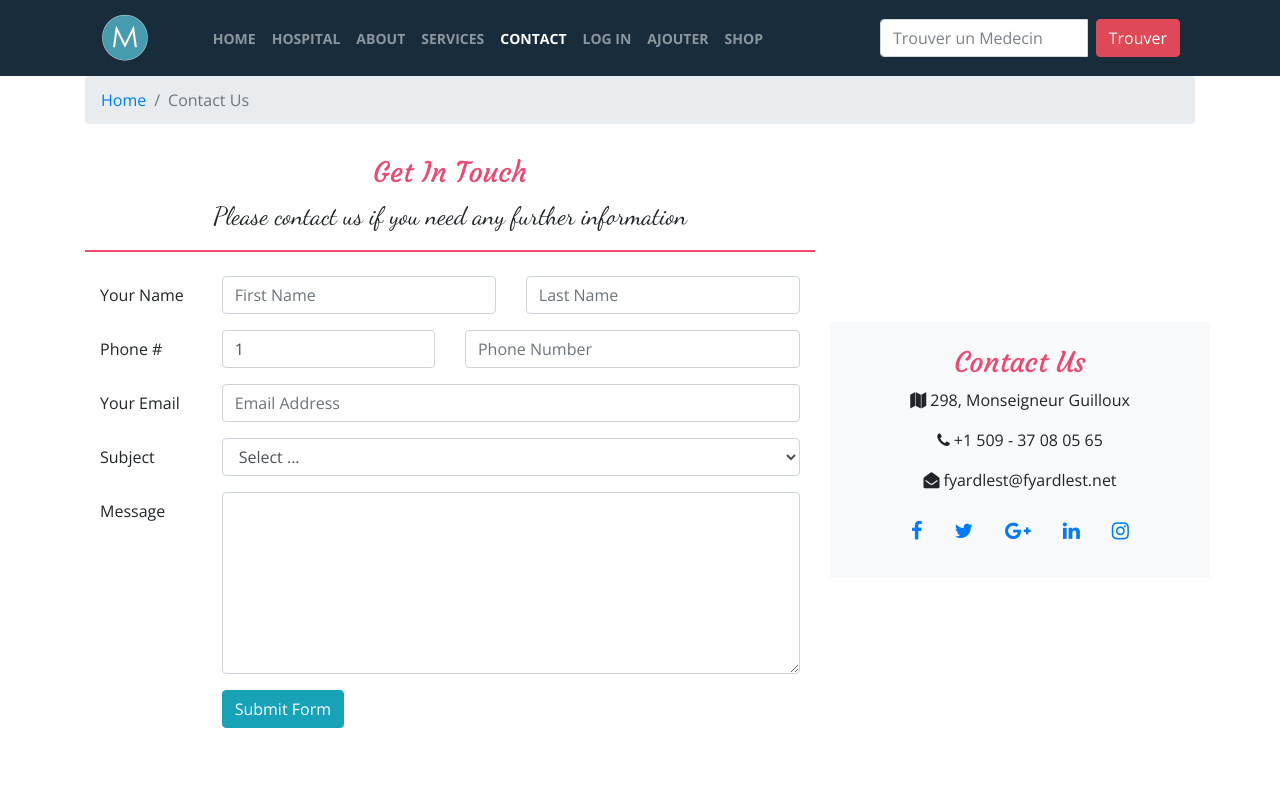
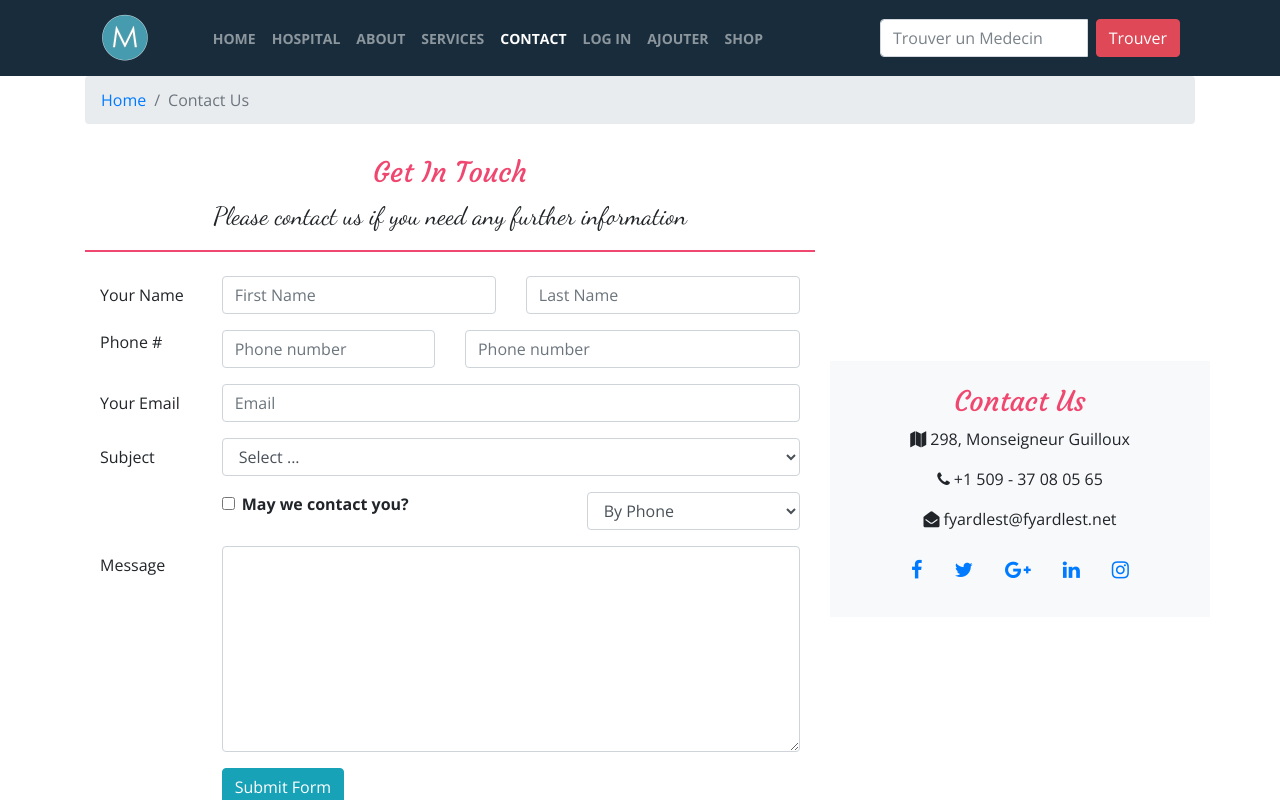
Before and after one commit to fyardlest1/gps-sante-haiti-react, a React (Create React App) app: page /contactus in a window 1280 px wide. Shown: the top 800 px of the page. Built offline with nearby package versions, Linux system fonts and the light colour scheme.

Commit message:
Controlled Forms

```diff
--- a/src/components/ContactComponent.js
+++ b/src/components/ContactComponent.js
@@ -1,117 +1,274 @@
-import React from 'react';
+import React, { Component } from 'react';
 import {
   Breadcrumb,
   BreadcrumbItem,
+  Button,
+  Form,
+  FormGroup,
+  Label,
+  Input,
+  Col,
 } from "reactstrap";
 import { Link } from 'react-router-dom';
 
-const Contact = (props) => {
+class Contact extends Component {
+  constructor(props) {
+    super(props);
+
+    this.state = {
+      firstName: "",
+      lastName: "",
+      areaCode: "",
+      phoneNum: "",
+      email: "",
+      agree: false,
+      subject: "Select ...",
+      contactType: "By Phone",
+      feedback: "",
+    };
+
+    this.handleInputChange = this.handleInputChange.bind(this);
+    this.handleSubmit = this.handleSubmit.bind(this);
+  }
+
+  handleInputChange(event) {
+    const target = event.target;
+    const name = target.name;
+    const value = target.type === "checkbox" ? target.checked : target.value;
+
+    this.setState({
+      [name]: value,
+    });
+  }
+
+  handleSubmit(event) {
+    console.log("Current state is: " + JSON.stringify(this.state));
+    alert("Current state is: " + JSON.stringify(this.state));
+    event.preventDefault();
+  }
+
+  render() {
     return (
       <React.Fragment>
-                <section id="contactSection">
-                    <div className="container">
+        <section id='contactSection'>
+          <div className='container'>
             <Breadcrumb>
-                            <BreadcrumbItem><Link to="/home">Home</Link></BreadcrumbItem>
+              <BreadcrumbItem>
+                <Link to='/home'>Home</Link>
+              </BreadcrumbItem>
               <BreadcrumbItem active>Contact Us</BreadcrumbItem>
             </Breadcrumb>
-                        <div className="row">
+            <div className='row'>
               {/* CONTACT FORM SECTION */}
-                        <div className="col-lg-8 py-3">
-                            <div className="text-center">
-                            <h3 className="getInTouch">Get In Touch</h3>
-                            <p className="contactUsSection mb-4">Please contact us if you need any further information</p>
+              <div className='col-lg-8 py-3'>
+                <div className='text-center'>
+                  <h3 className='getInTouch'>Get In Touch</h3>
+                  <p className='contactUsSection mb-4'>
+                    Please contact us if you need any further information
+                  </p>
                 </div>
-                            <div className="col">
-                            <form action className="form-group">
-                                <div className="form-group row">
-                                <div className="col-sm-2">
-                                    <label htmlFor="inputName" className="col-form-label">Your Name</label>
-                                </div>
-                                <div className="col">
-                                    <input type="text" className="form-control" id="inputName" placeholder="First Name" />
-                                </div>
-                                <div className="col">
-                                    <input type="text" className="form-control" id="inputName" placeholder="Last Name" />
+                <div className='col'>
+
+                    {/* ASKING FOR NAME */}
+                  <Form onSubmit={this.handleSubmit}>
+                    <FormGroup row>
+                      <Col sm={2}>
+                        <Label htmlFor='inputName' className='col-form-label'>
+                          Your Name
+                        </Label>
+                      </Col>
+                      <Col sm={5}>
+                        <Input type="text" id="firstName" name="firstName"
+                                        placeholder="First Name"
+                                        value={this.state.firstName}
+                                        onChange={this.handleInputChange}
+                        />
+                      </Col>
+                      <Col sm={5}>
+                        <Input type="text" id="lastName" name="lastName"
+                                        placeholder="Last Name"
+                                        value={this.state.lastName}
+                                        onChange={this.handleInputChange}
+                        />
+                      </Col>
+                    </FormGroup>
+
+                    {/* ASKING FOR PHONE # */}
+                    <FormGroup row>
+                      <Col md={2}>
+                        <Label htmlFor='phoneNum'>
+                          Phone #
+                        </Label>
+                      </Col>
+                      <Col md={4}>
+                          <Input type="tel" id="areaCode" name="areaCode"
+                                        placeholder="Phone number"
+                                        defaultValue={+1}
+                                        value={this.state.areaCode}
+                                        onChange={this.handleInputChange}
+                            />
+                      </Col>
+                      <Col>
+                            <Input type="tel" id="phoneNum" name="phoneNum"
+                                placeholder="Phone number"
+                                value={this.state.phoneNum}
+                                onChange={this.handleInputChange}
+                            />
+                     </Col>
+                    </FormGroup>
+
+                    {/* ASKING FOR EMAIL */}
+                    <FormGroup row>
+                      <Label htmlFor='email' sm={2}>
+                        Your Email
+                      </Label>
+                      <Col className='col'>
+                        <Input type="email" id="email" name="email"
+                                        placeholder="Email"
+                                        value={this.state.email}
+                                        onChange={this.handleInputChange}
+                        />
+                      </Col>
+                    </FormGroup>
+
+                    {/* SELECTION A SUBJECT */}
+                    <FormGroup row>
+                      <Label htmlFor='subject' sm={2} >
+                        Subject
+                      </Label>
+                      <Col>
+                        <Input type="select" name="subject"
+                                            value={this.state.subject}
+                                            onChange={this.handleInputChange}>
+                          <option>Select ...</option>
+                          <option>Informations</option>
+                          <option>Pour Ajouter Votre Pub</option>
+                          <option>Suggestions</option>
+                          <option>Autres</option>
+                        </Input>
+                      </Col>
+                    </FormGroup>
+                    <FormGroup row>
+                      <Col md={{ size: 6, offset: 2 }}>
+                        <FormGroup check>
+                          <Label check>
+                            <Input
+                              type='checkbox'
+                              name='agree'
+                              checked={this.state.agree}
+                              onChange={this.handleInputChange}
+                            />{" "}
+                            <strong>May we contact you?</strong>
+                          </Label>
+                        </FormGroup>
+                      </Col>
+                      <Col md={4}>
+                        <Input type='select' name='contactType'
+                            value={this.state.contactType}
+                            onChange={this.handleInputChange}>
+                          <option>By Phone</option>
+                          <option>By Email</option>
+                        </Input>
+                      </Col>
+                    </FormGroup>
+
+                    {/* USER MESSAGE */}
+                    <FormGroup row>
+                      <Label htmlFor='feedback' sm={2}> Message </Label>
+                      <Col md={10}>
+                        <Input type="textarea" id="feedback" name="feedback"
+                                        rows="8"
+                                        value={this.state.feedback}
+                                        onChange={this.handleInputChange} />
+                      </Col>
+                    </FormGroup>
+
+                    {/* FORM SUBMIT BUTTON */}
+                    <FormGroup row>
+                      <Col md={{size: 10, offset: 2}}>
+                        <Button type='submit' color='info'>
+                          Submit Form
+                        </Button>
+                      </Col>
+                    </FormGroup>
+                  </Form>
                 </div>
               </div>
-                                <div className="form-group row">
-                                <div className="col-sm-2">
-                                    <label htmlFor="areaCode" className="col-form-label">Phone #</label>
-                                </div>
-                                <div className="col-3 col-sm-4">
-                                    <input type="tel" className="form-control" id="areaCode" placeholder="Area Code" defaultValue={+1} />
-                                </div>
-                                <div className="col">
-                                    <input type="tel" className="form-control" name="telNum" id="inputName" placeholder="Phone Number" required />
+
+              {/* CAONTACT CARD */}
+              <div className='col-4 align-self-center py-4 text-center bg-light'>
+                <div className='row'>
+                  <div className='col'>
+                    <h3 className='contactUsPart'>Contact Us</h3>
+                    <p>
+                      <i className='fa fa-map' />{" "}
+                      <span>298, Monseigneur Guilloux</span>
+                    </p>
                   </div>
                 </div>
-                                <div className="form-group row">
-                                <label htmlFor="inputEmail" className="col-sm-2 col-form-label">Your Email</label>
-                                <div className="col">
-                                    <input type="email" className="form-control" id="inputEmail" placeholder="Email Address" required />
+                <div className='row'>
+                  <div className='col'>
+                    <p>
+                      <i className='fa fa-phone' />{" "}
+                      <span>+1 509 - 37 08 05 65</span>
+                    </p>
                   </div>
                 </div>
-                                <div className="form-group row">
-                                <label htmlFor="subject" className="col-sm-2 col-form-label">Subject</label>
-                                <div className="col">
-                                    <select name="subject" id="subject" className="form-control" required>
-                                    <option selected>Select ...</option>
-                                    <option value={1}>Informations</option>
-                                    <option value={2}>Pour Ajouter Votre Pub</option>
-                                    <option value={3}>Suggestions</option>
-                                    <option value={4}>Autres</option>
-                                    </select>
+                <div className='row'>
+                  <div className='col'>
+                    <p>
+                      <i className='fa fa-envelope-open' />{" "}
+                      <span>fyardlest@fyardlest.net</span>
+                    </p>
                   </div>
                 </div>
-                                <div className="form-group row">
-                                <label htmlFor="textArea" className="col-form-label col-sm-2">Message</label>
-                                <div className="col">
-                                    <textarea name="textArea" id="textArea" className="form-control" rows={7} required defaultValue={""} />
-                                </div>
-                                </div>
-                                <div className="row">
-                                <div className="offset-md-2 col-md-10">
-                                    <button className="btn btn-info d-none d-block bnt-lg" type="submit">Submit Form</button>
-                                </div>
-                                </div>
-                            </form>
-                            </div>
-                        </div>
-                        {/* CAONTACT CARD */}
-                        <div className="col-4 align-self-center py-4 text-center bg-light">
-                            <div className="row">
-                            <div className="col">
-                                <h3 className="contactUsPart">Contact Us</h3>
-                                <p><i className="fa fa-map" /> <span>298, Monseigneur Guilloux</span></p>
-                            </div>
-                            </div>
-                            <div className="row">
-                            <div className="col">
-                                <p><i className="fa fa-phone" /> <span>+1 509 - 37 08 05 65</span></p>
-                            </div>
-                            </div>
-                            <div className="row">
-                            <div className="col">
-                                <p><i className="fa fa-envelope-open" /> <span>fyardlest@fyardlest.net</span></p>
-                            </div>
-                            </div>
-                            <div className="row">
-                            <div className="col">
+                <div className='row'>
+                  <div className='col'>
                     {/*Facebook*/}
-                                <a className="btn-floating btn-lg btn-fb" type="button" role="button" href="http://facebook.com/">
-                                    <i className="fa fa-facebook-f" /></a>
+                    <a
+                      className='btn-floating btn-lg btn-fb'
+                      type='button'
+                      role='button'
+                      href='http://facebook.com/'
+                    >
+                      <i className='fa fa-facebook-f' />
+                    </a>
                     {/*Twitter*/}
-                                <a className="btn-floating btn-lg btn-tw" type="button" role="button" href="http://twitter.com/">
-                                    <i className="fa fa-twitter" /></a>
+                    <a
+                      className='btn-floating btn-lg btn-tw'
+                      type='button'
+                      role='button'
+                      href='http://twitter.com/'
+                    >
+                      <i className='fa fa-twitter' />
+                    </a>
                     {/*Google +*/}
-                                <a className="btn-floating btn-lg btn-gplus" type="button" role="button" href="http://google.com/">
-                                    <i className="fa fa-google-plus" /></a>
+                    <a
+                      className='btn-floating btn-lg btn-gplus'
+                      type='button'
+                      role='button'
+                      href='http://google.com/'
+                    >
+                      <i className='fa fa-google-plus' />
+                    </a>
                     {/*Linkedin*/}
-                                <a className="btn-floating btn-lg btn-li" type="button" role="button" href="http://linkedin.com/">
-                                    <i className="fa fa-linkedin" /></a>
+                    <a
+                      className='btn-floating btn-lg btn-li'
+                      type='button'
+                      role='button'
+                      href='http://linkedin.com/'
+                    >
+                      <i className='fa fa-linkedin' />
+                    </a>
                     {/*Instagram*/}
-                                <a className="btn-floating btn-lg btn-ins" type="button" role="button" href="http://instagram.com/">
-                                    <i className="fa fa-instagram" /></a>
+                    <a
+                      className='btn-floating btn-lg btn-ins'
+                      type='button'
+                      role='button'
+                      href='http://instagram.com/'
+                    >
+                      <i className='fa fa-instagram' />
+                    </a>
                   </div>
                 </div>
               </div>
@@ -131,7 +288,8 @@
                     </div>
                 </section>*/}
       </React.Fragment>
-        )
+    );
+  }
 }
 
 export default Contact;
--- a/src/components/MainComponent.js
+++ b/src/components/MainComponent.js
@@ -3,6 +3,7 @@
 import Home from "./HomeComponent";
 import { Switch, Route, Redirect } from "react-router-dom";
 import Directory from './DirectoryComponent';
+import About from './AboutComponent';
 import HospitalInfo from "./HospitalInfoComponent";
 import Contact from "./ContactComponent";
 import SignIn from './SigninInComponent';
@@ -60,6 +61,7 @@
               <Route path='/home' component={HomePage} />
               <Route exact path='/directory' render={() => <Directory hospitals={this.state.hospitals} />}  />
               <Route path='/directory/:hospitalId' component={HospitalWithId} />
+              <Route exact path='/aboutus' render={() => <About partners={this.state.partners} />} />
               <Route exact path='/contactus' component={Contact} />
               <Route exact path='/login' component={SignIn} />
               <Redirect to='/home' />
--- a/src/components/Navbar.js
+++ b/src/components/Navbar.js
@@ -50,7 +50,7 @@
                     </NavItem>
 
                     <NavItem>
-                      <NavLink className='nav-link' to='/about'>
+                      <NavLink className='nav-link' to='/aboutus'>
                         About
                       </NavLink>
                     </NavItem>
--- a/src/shared/hospitals.js
+++ b/src/shared/hospitals.js
@@ -1,7 +1,7 @@
 export const HOSPITALS = [
          {
            id: 0,
-           name: "React Lake Campground",
+           name: "Good Care Of Your Family",
            image: "assets/images/baby-1150109.jpg",
            elevation: 1233,
            featured: false,
@@ -10,7 +10,7 @@
          },
          {
            id: 1,
-           name: "Chrome River Campground ",
+           name: "Your Health Is Our Priority",
            image: "assets/images/smiling_8930.jpg",
            elevation: 877,
            featured: false,
@@ -19,7 +19,7 @@
          },
          {
            id: 2,
-           name: "Breadcrumb Trail Campground",
+           name: "Our Specialists Are Here For You",
            image: "assets/images/portrait4.jpg",
            elevation: 2901,
            featured: false,
@@ -28,7 +28,7 @@
          },
          {
            id: 3,
-           name: "Redux Woods Campground",
+           name: "Your Safety Come First",
            image: "assets/images/shopprotect4.jpg",
            elevation: 42,
            featured: true,
--- a/src/shared/partners.js
+++ b/src/shared/partners.js
@@ -2,7 +2,7 @@
          {
            id: 0,
            name: "Bootstrap Outfitters",
-           image: "/assets/images/bootstrap-logo.png",
+           image: "/assets/images/portrait3.jpg",
            featured: false,
            description:
              "Bootstrap Outfitters supplies you with the gear you need at prices you can't beat.",
@@ -10,7 +10,7 @@
          {
            id: 1,
            name: "Git Out Expeditions",
-           image: "/assets/images/git-logo.png",
+           image: "/assets/images/portrait2.jpg",
            featured: false,
            description:
              "Join Git Out Expeditions to explore new horizons with a group of other adventurers!",
@@ -18,7 +18,7 @@
          {
            id: 2,
            name: "Mongo Fly Shop",
-           image: "/assets/images/mongo-logo.png",
+           image: "/assets/images/shopprotect2.jpg",
            featured: false,
            description:
              "Need a new fishing pole, a tacklebox, or flies of all kinds? Stop by Mongo Fly Shop.",
```
Also changed, not shown: src/components/AboutComponent.js (+90 -8 lines). Lines whose indentation alone changed are shown as unchanged.
